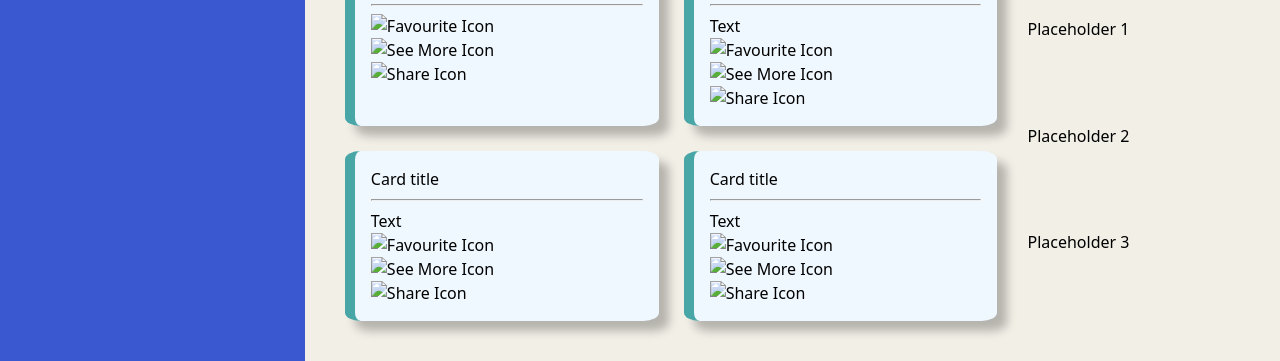
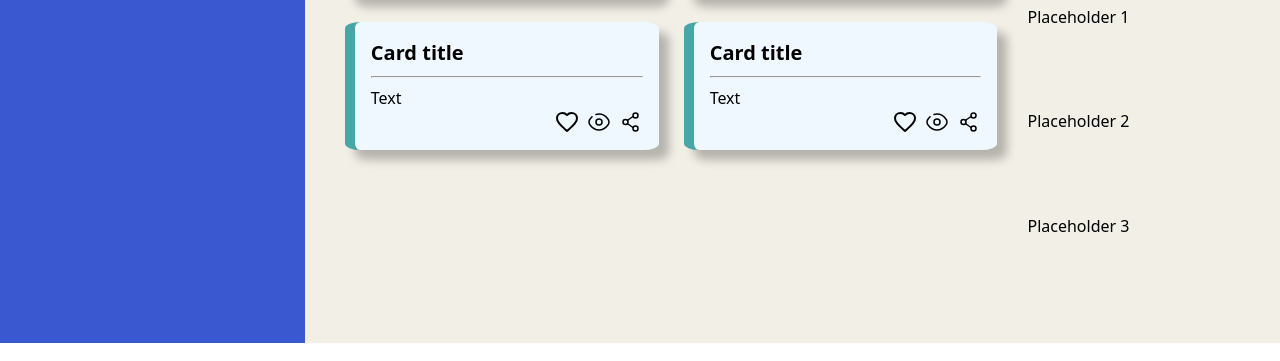
Before and after one commit to WolfBeil/odin-dashboard, a website: page index.html in a window 1280 px wide. Shown: the part 737-1098 px from the top of the page. Drawn offline with nearby package versions, Linux system fonts and the light colour scheme.

Commit message:
Add new assets and give style to card-icons div

```diff
--- a/css/styles.css
+++ b/css/styles.css
@@ -253,6 +253,21 @@ a:active {
   border-radius: 5%;
   border-left: 10px solid var(--greenish);
   box-shadow: rgba(0, 0, 0, 0.25) 10px 10px 10px;
+  > h2 {
+    font-weight: bold;
+    font-size: 1.25rem;
+  }
+}
+
+.card-icons {
+  display: grid;
+  justify-items: end;
+  align-items: end;
+  grid-template-columns: 1fr repeat(2, 32px);
+  > img {
+    height: auto;
+    width: 24px;
+  }
 }
 
 /* Announcements Section*/
```
Also changed, not shown: assets/eye-svgrepo-com.svg (added), assets/favourite-svgrepo-com.svg (added), assets/share-svgrepo-com.svg (added).
